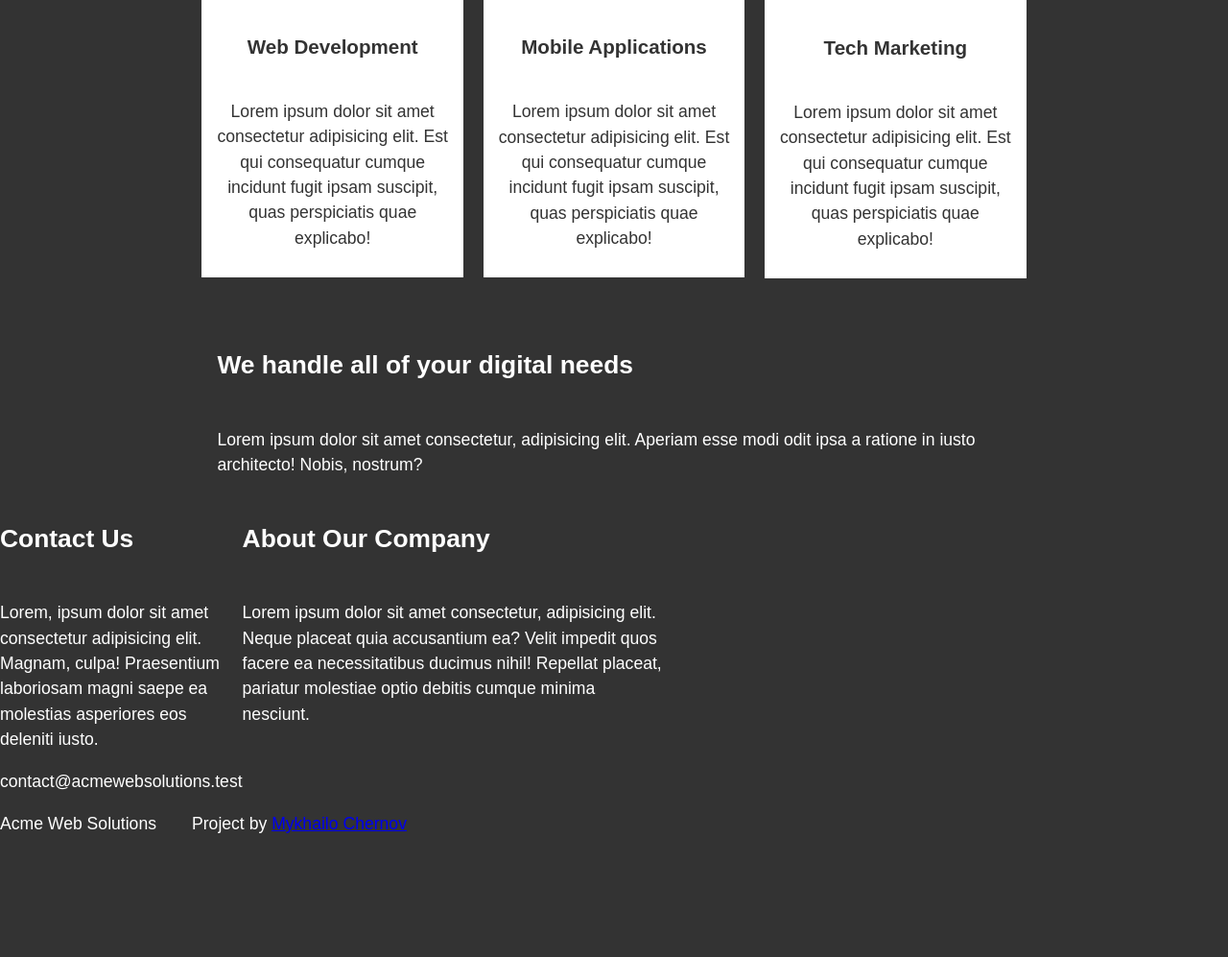
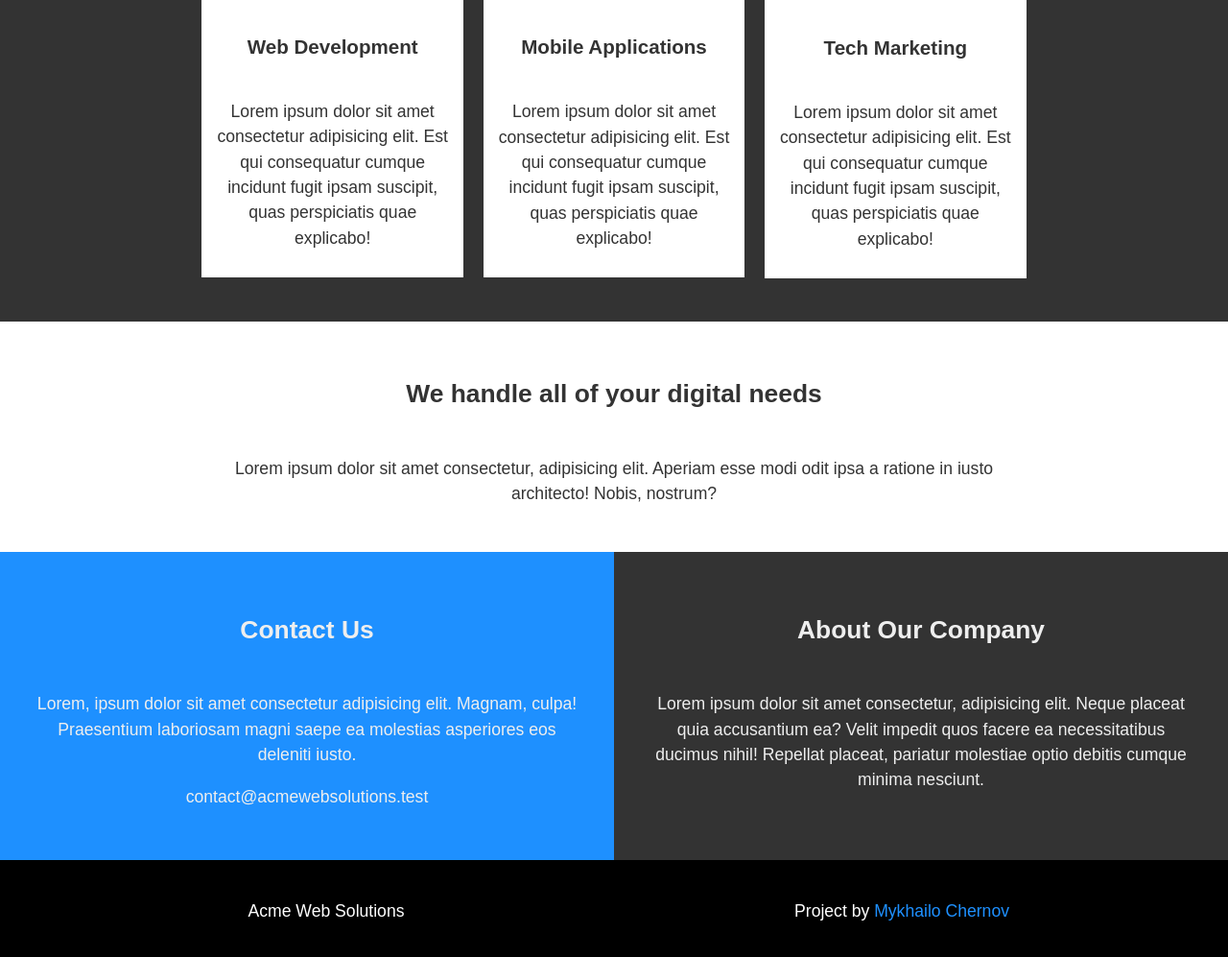
Before and after one commit to MykhCher/onl-js-pd-2023-2-flex-adaptive-layout, a plain HTML site: page index.html in a window 1280 px wide. Shown: the part 938-1935 px from the top of the page at 96% size. Before the commit the page ends 1810 px from the top, so only its background shows below. Drawn offline with Linux system fonts and the light colour scheme.

Commit message:
style for sections c-d, footer

```diff
--- a/assets/styles/main.css
+++ b/assets/styles/main.css
@@ -92,6 +92,37 @@ header a:hover {
     padding: 10px;
 }
 
+#section-c {
+    background-color: #fff;
+    text-align: center;
+    color: #333;
+    padding: 30px 0;
+}
+
+#section-d {
+    color: #eee;
+    text-align: center;
+    padding: 0;
+    margin: 0;
+}
+
+#section-d .box {
+    padding: 35px;
+}
+
+#section-d .box:first-child {background-color: dodgerblue;}
+
+footer {
+    text-align: center;
+    background-color: #000;
+    padding: 40px;
+}
+
+footer a {
+    text-decoration: none;
+    color:dodgerblue
+}
+
 /* Media options */
 
 @media(min-width: 700px) {
@@ -118,4 +149,8 @@ header a:hover {
         display: flex;
         justify-content: space-around;
     }
+
+    .box, footer div {
+        grid-column: span 2;
+    }
 }
```
